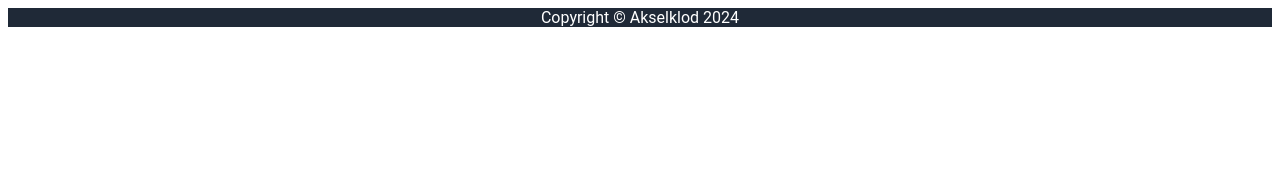
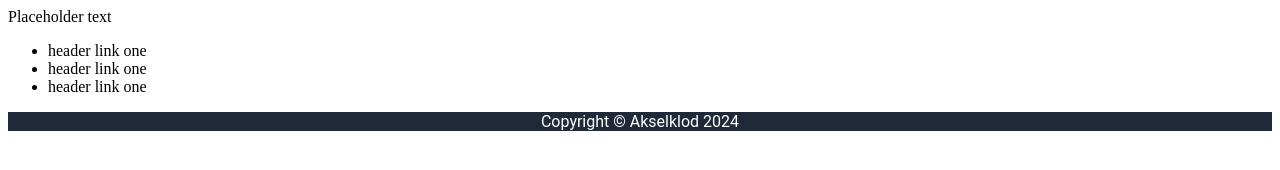
Before and after one commit to axelklaudedelgado/odin-landing-page-practice, a plain HTML site: page index.html in a window 1280 px wide. Drawn offline with Linux system fonts and the light colour scheme.

Commit message:
Add placeholder content for logo and links

```diff
--- a/index.html
+++ b/index.html
@@ -9,6 +9,16 @@
 
 <body>
     <div class="header">
+        <div class="logo-links">
+            <div>Placeholder text</div>
+            <div>
+                <ul>
+                    <li>header link one</li>
+                    <li>header link one</li>
+                    <li>header link one</li>
+                </ul>
+            </div>
+        </div>
 
     </div>
 
```
